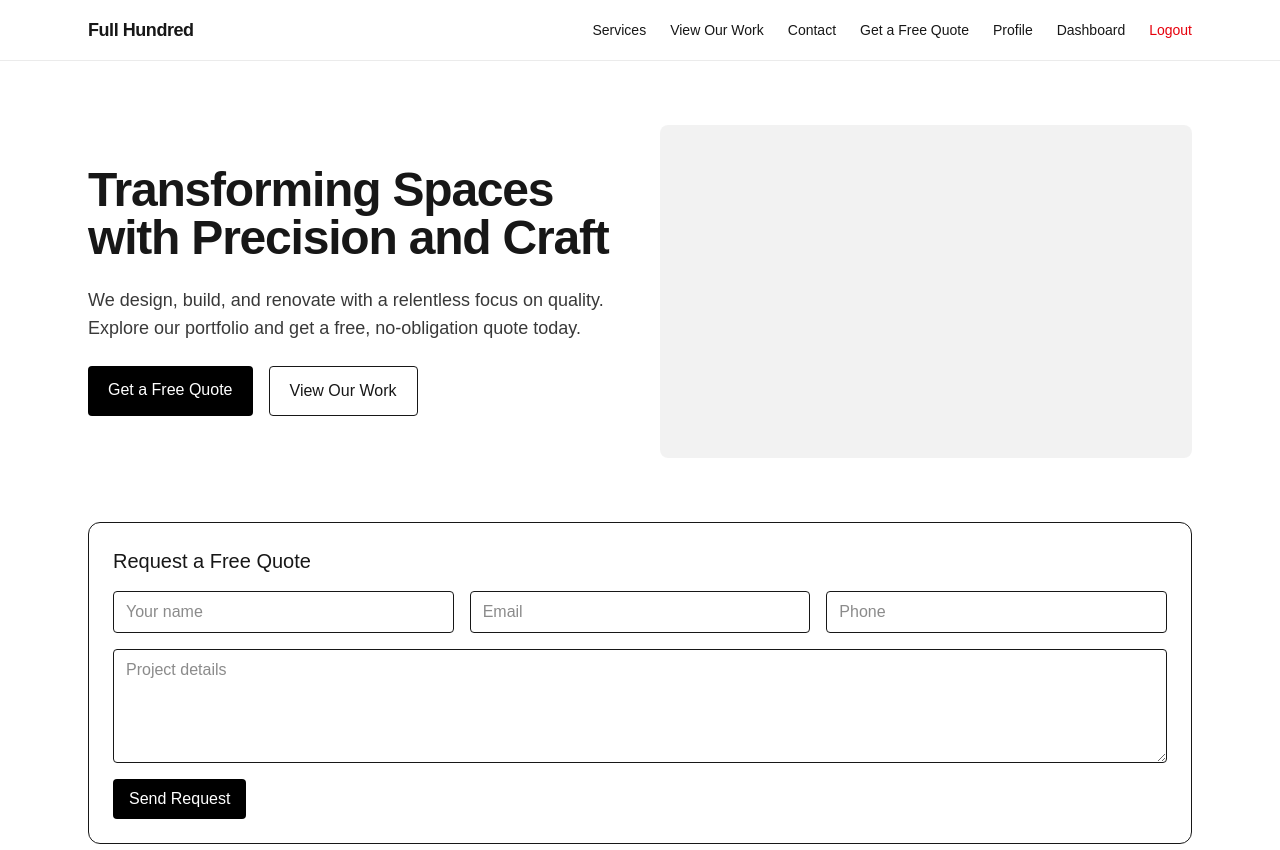
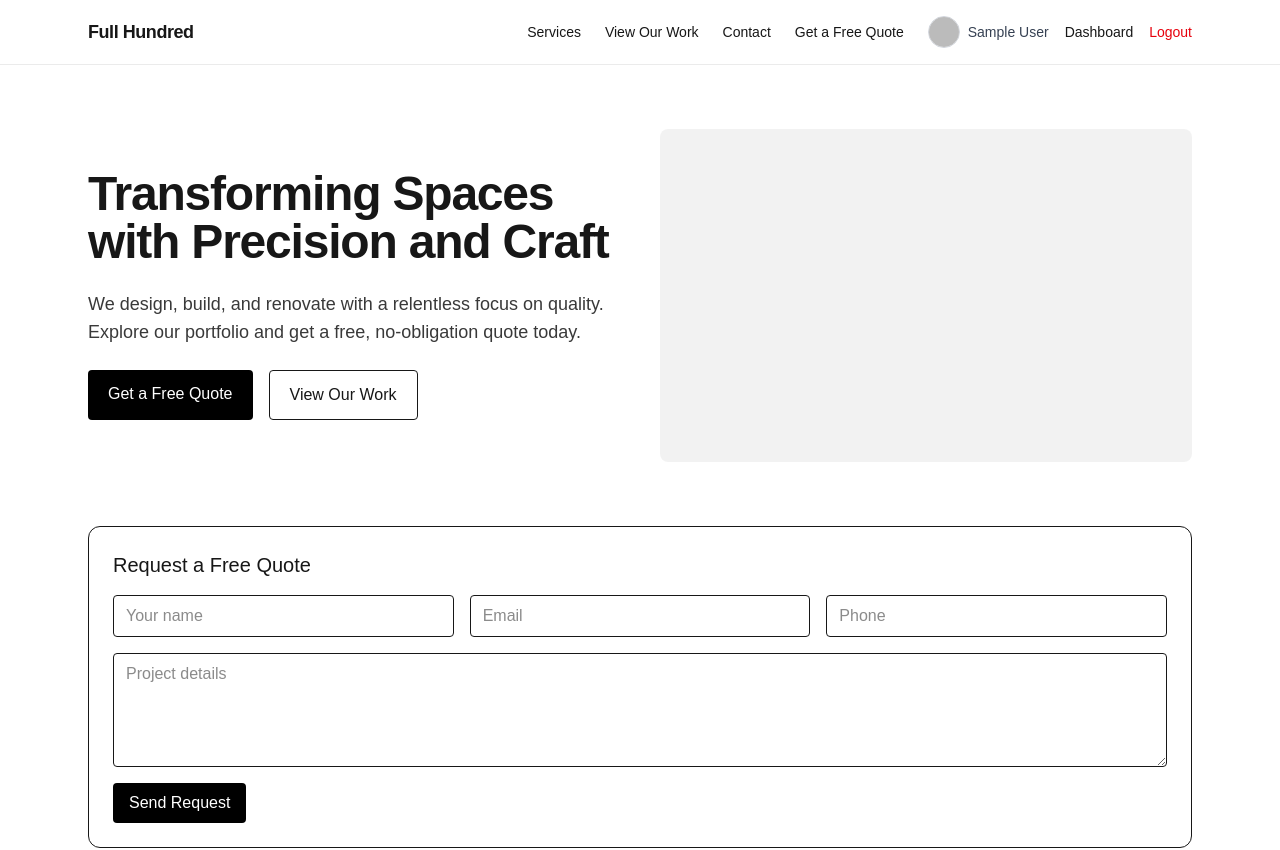
Before and after one commit to OrelBarclay/web-fullhundred, a Next.js app: page / in a window 1280 px wide. Shown: the top 850 px of the page. Built offline with nearby package versions, Linux system fonts and the light colour scheme; no server answers; the database is empty; sample sign-in values are in the browser's storage.

Commit message:
Add profile image to navigation with user name and clickable profile link

```diff
--- a/src/components/AuthProvider.tsx
+++ b/src/components/AuthProvider.tsx
@@ -1,6 +1,7 @@
 "use client";
 import { useEffect, useState } from "react";
-import { getAuthInstance, signOut } from "@/lib/firebase";
+import { getAuthInstance, signOut, getDb } from "@/lib/firebase";
+import { doc, getDoc } from "firebase/firestore";
 import Link from "next/link";
 import type { User } from "firebase/auth";
 
@@ -8,12 +9,31 @@ export default function AuthProvider() {
   const [user, setUser] = useState<User | null>(null);
   const [isAdmin, setIsAdmin] = useState(false);
   const [isLoading, setIsLoading] = useState(true);
+  const [profileImage, setProfileImage] = useState<string | null>(null);
 
   useEffect(() => {
     const auth = getAuthInstance();
     const unsubscribe = auth.onAuthStateChanged(async (user) => {
       if (user) {
         setUser(user);
+
+        // Load user profile image
+        try {
+          const db = getDb();
+          const userDocRef = doc(db, 'users', user.uid);
+          const userDoc = await getDoc(userDocRef);
+
+          if (userDoc.exists()) {
+            const userData = userDoc.data();
+            setProfileImage(userData.photoURL || user.photoURL || null);
+          } else {
+            setProfileImage(user.photoURL || null);
+          }
+        } catch (error) {
+          console.error("Error loading profile image:", error);
+          setProfileImage(user.photoURL || null);
+        }
+
         // Check if user is admin
         try {
           const idToken = await user.getIdToken();
@@ -32,6 +52,7 @@ export default function AuthProvider() {
       } else {
         setUser(null);
         setIsAdmin(false);
+        setProfileImage(null);
       }
       setIsLoading(false);
     });
@@ -55,20 +76,57 @@ export default function AuthProvider() {
       {!isLoading && (
         <>
           {user ? (
-            <>
-              <Link href="/profile" className="hover:underline">Profile</Link>
+            <div className="flex items-center gap-4">
+              {/* Profile Image */}
+              <Link href="/profile" className="flex items-center gap-2 hover:opacity-80 transition-opacity">
+                {profileImage ? (
+                  <img
+                    src={profileImage}
+                    alt={user.displayName || user.email || 'Profile'}
+                    className="w-8 h-8 rounded-full object-cover border border-gray-300"
+                    onError={(e) => {
+                      // Fallback to initials if image fails to load
+                      const target = e.target as HTMLImageElement;
+                      target.style.display = 'none';
+                      const parent = target.parentElement;
+                      if (parent) {
+                        parent.innerHTML = `
+                          <div class="w-8 h-8 rounded-full bg-gray-300 flex items-center justify-center border border-gray-300">
+                            <span class="text-sm font-medium text-gray-600">
+                              ${(user.displayName || user.email || 'U')[0].toUpperCase()}
+                            </span>
+                          </div>
+                        `;
+                      }
+                    }}
+                  />
+                ) : (
+                  <div className="w-8 h-8 rounded-full bg-gray-300 flex items-center justify-center border border-gray-300">
+                    <span className="text-sm font-medium text-gray-600">
+                      {(user.displayName || user.email || 'U')[0].toUpperCase()}
+                    </span>
+                  </div>
+                )}
+                <span className="text-sm font-medium text-gray-700">
+                  {user.displayName || user.email?.split('@')[0] || 'User'}
+                </span>
+              </Link>
+
+              {/* Navigation Links */}
+              <div className="flex items-center gap-4">
                 {isAdmin ? (
-                <Link href="/admin" className="hover:underline">Admin</Link>
+                  <Link href="/admin" className="hover:underline text-sm">Admin</Link>
                 ) : (
-                <Link href="/dashboard" className="hover:underline">Dashboard</Link>
+                  <Link href="/dashboard" className="hover:underline text-sm">Dashboard</Link>
                 )}
                 <button
                   onClick={handleLogout}
-                className="text-red-600 hover:text-red-700 hover:underline"
+                  className="text-red-600 hover:text-red-700 hover:underline text-sm"
                 >
                   Logout
                 </button>
-            </>
+              </div>
+            </div>
           ) : (
             <Link href="/login" className="hover:underline">Login</Link>
           )}
```
Lines whose indentation alone changed are shown as unchanged.
